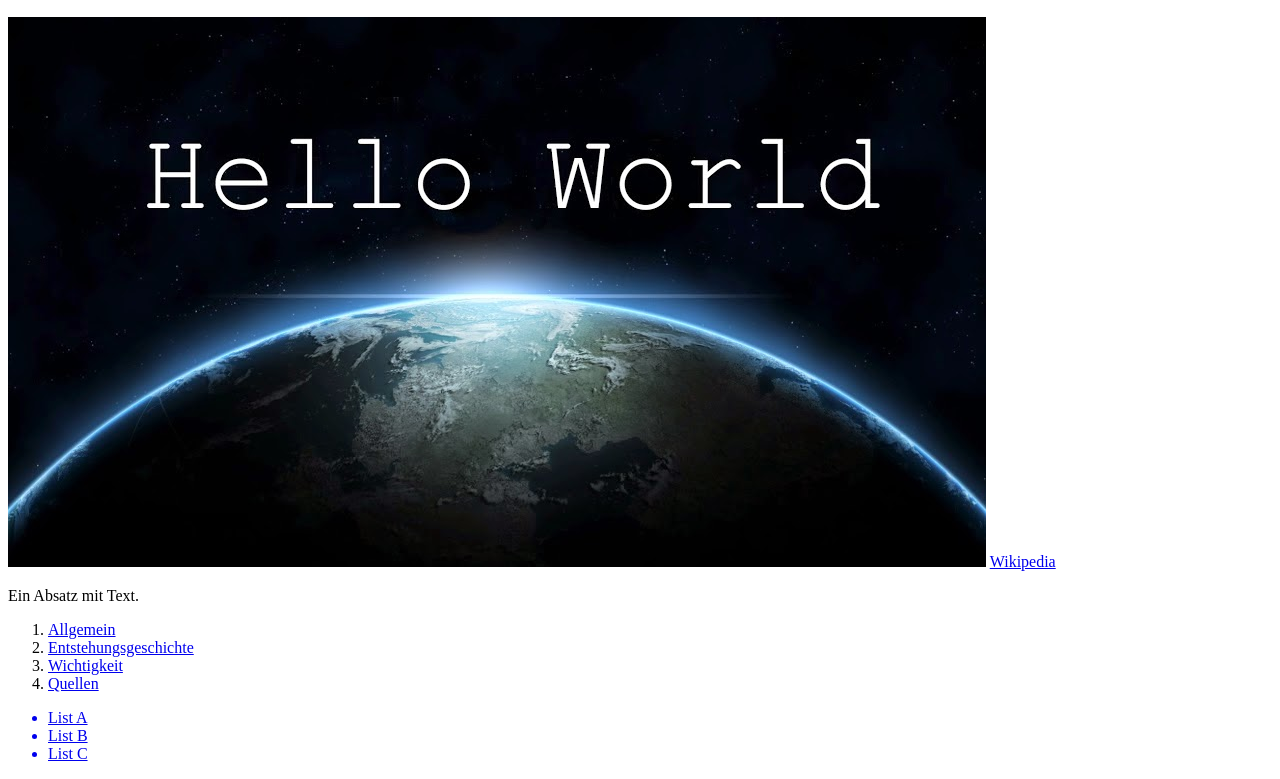
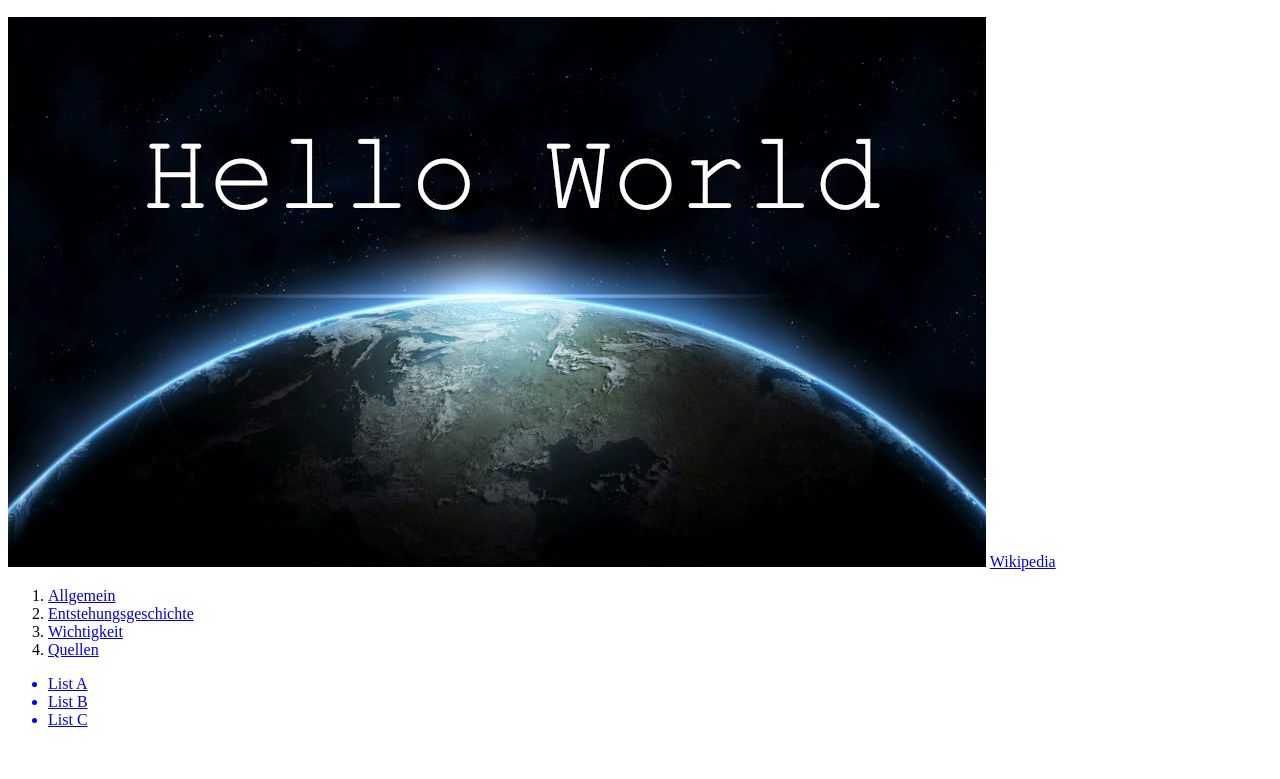
Before and after one commit to OneCleverFox/Hello_World, a plain HTML site: page index.html in a window 1280 px wide. Shown: the part 110-889 px from the top of the page. After the commit the page ends 855 px from the top, so only its background shows below. Drawn offline with Linux system fonts and the light colour scheme.

Commit message:
modified:   index.html

```diff
--- a/index.html
+++ b/index.html
@@ -8,7 +8,7 @@
     <h2>Wie "Hello World!" die Welt bewegt</h2>
     <img src="Hello-World.jpg" alt="Hello World!">
     <a href="https://en.wikipedia.org/wiki/%22Hello,_World!%22_program">Wikipedia</a>
-    <p>Ein Absatz mit Text.</p>
+
     <ol>
       <li><a href="Hello_World_Allgemein.html">Allgemein</a></li>
       <li><a href="Entstehungsgeschichte.html">Entstehungsgeschichte</a></li>
```
